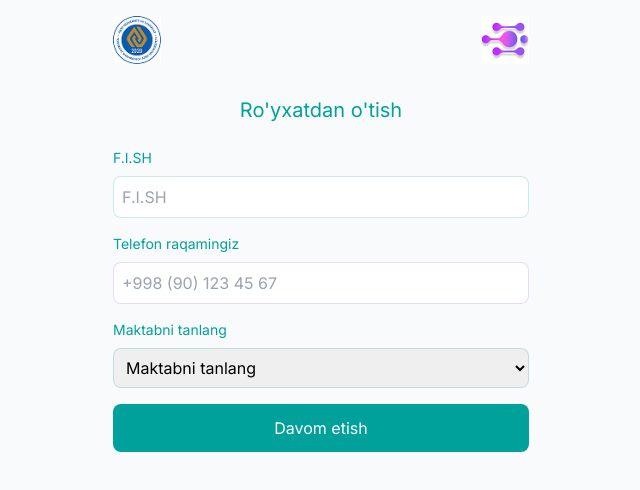
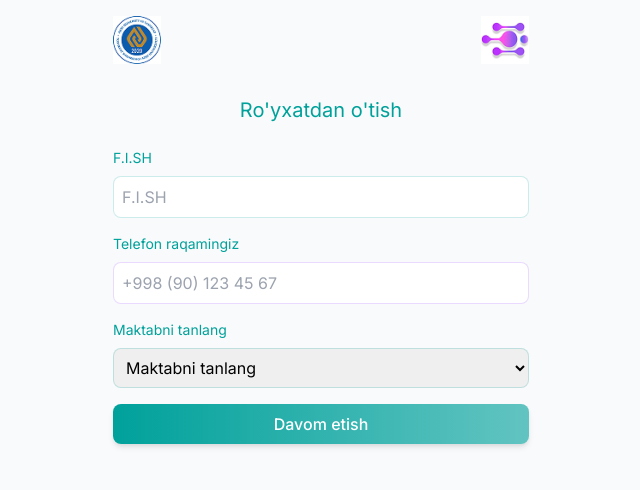
Before and after one commit to elshodweb/quiz-app, a Next.js app: page / in a window 1280 px wide. Shown: the top 490 px of the page, without its empty margins (319-959 px from the left). Built offline with nearby package versions, Linux system fonts and the light colour scheme.

Commit message:
Implement gradient button styles across multiple components, replacing existing button styles in Quiz, RegistrationForm, and Results components for a consistent UI experience.

```diff
--- a/app/components/Quiz.tsx
+++ b/app/components/Quiz.tsx
@@ -122,14 +122,14 @@ export default function Quiz({ questions, onComplete }: Props) {
         <button
           onClick={() => setCurrentQuestion(Math.max(0, currentQuestion - 1))}
           disabled={currentQuestion === 0 || isTimeUp}
-          className="w-1/2 py-3 bg-gray-200 text-gray-700 rounded-lg disabled:opacity-50"
+          className="w-1/2 py-3 gradient-btn disabled:opacity-50"
         >
           Назад
         </button>
         <button
           onClick={handleNext}
           disabled={selectedAnswers[currentQuestion] === undefined || isTimeUp}
-          className="w-1/2 py-3 bg-[#00A19B] text-white rounded-lg disabled:opacity-50"
+          className="w-1/2 py-3 gradient-btn disabled:opacity-50"
         >
           {currentQuestion === questions.length - 1 ? "Завершить" : "Далее"}
         </button>
--- a/app/components/RegistrationForm.tsx
+++ b/app/components/RegistrationForm.tsx
@@ -86,7 +86,6 @@ export default function RegistrationForm({ onSubmit }: Props) {
                   className="w-full p-2 border border-[#9747FF] border-opacity-20 rounded-lg focus:outline-none focus:border-[#9747FF]"
                   placeholder="+998 (90) 123 45 67"
                   required
-
                 />
               </div>
             </div>
@@ -182,16 +181,14 @@ export default function RegistrationForm({ onSubmit }: Props) {
             <button
               type="button"
               onClick={() => setStep(1)}
-              className="w-1/2 py-3 bg-gray-200 text-gray-700 rounded-lg transition-colors"
+              className="w-1/2 py-3 gradient-btn"
             >
               Назад
             </button>
           )}
           <button
             type="submit"
-            className={`py-3 bg-[#00A19B] text-white rounded-lg transition-colors ${
-              step === 2 ? "w-1/2" : "w-full"
-            }`}
+            className={`py-3 gradient-btn ${step === 2 ? "w-1/2" : "w-full"}`}
           >
             {step === 1 ? "Davom etish" : "Далее"}
           </button>
--- a/app/components/Results.tsx
+++ b/app/components/Results.tsx
@@ -84,10 +84,7 @@ export default function Results({ userInfo, score, onRestart }: Props) {
         </div>
       </div>
       {/* Action button */}
-      <button
-        onClick={onRestart}
-        className="w-full py-3 bg-[#00A19B] text-white rounded-lg transition-colors"
-      >
+      <button onClick={onRestart} className="w-full py-3 gradient-btn">
         Chegirmani qo'lga kiritish
       </button>
     </div>
--- a/app/globals.css
+++ b/app/globals.css
@@ -11,3 +11,28 @@ body {
   color: var(--foreground);
   background: var(--background);
 }
+
+.gradient-btn {
+  @apply px-4 py-2 rounded-lg text-white font-medium transition-all duration-300;
+  background: linear-gradient(90deg, #00a19b, #00a19c9b, #00a19b);
+  background-size: 200% 100%;
+  box-shadow: 0 4px 6px -1px rgba(0, 0, 0, 0.1),
+    0 2px 4px -1px rgba(0, 0, 0, 0.06);
+}
+
+.gradient-btn:hover {
+  background-position: 100% 0;
+  transform: translateY(-1px);
+  box-shadow: 0 6px 8px -1px rgba(0, 0, 0, 0.15),
+    0 4px 6px -1px rgba(0, 0, 0, 0.1);
+}
+
+.gradient-btn:active {
+  transform: translateY(0);
+  box-shadow: 0 2px 4px -1px rgba(0, 0, 0, 0.1),
+    0 1px 2px -1px rgba(0, 0, 0, 0.06);
+}
+.gradient-btn:disabled {
+  background: #01827ea6;
+  opacity: 0.5;
+}
```
